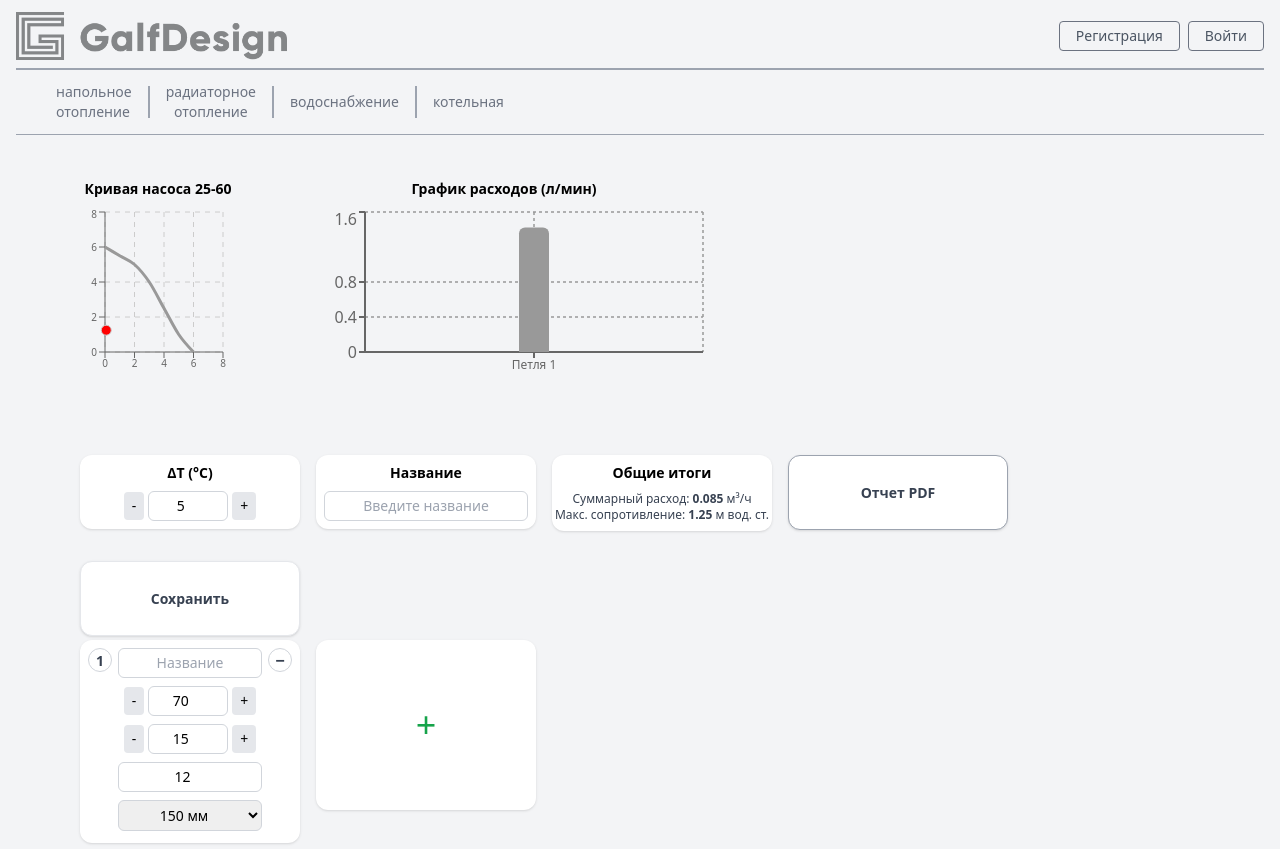
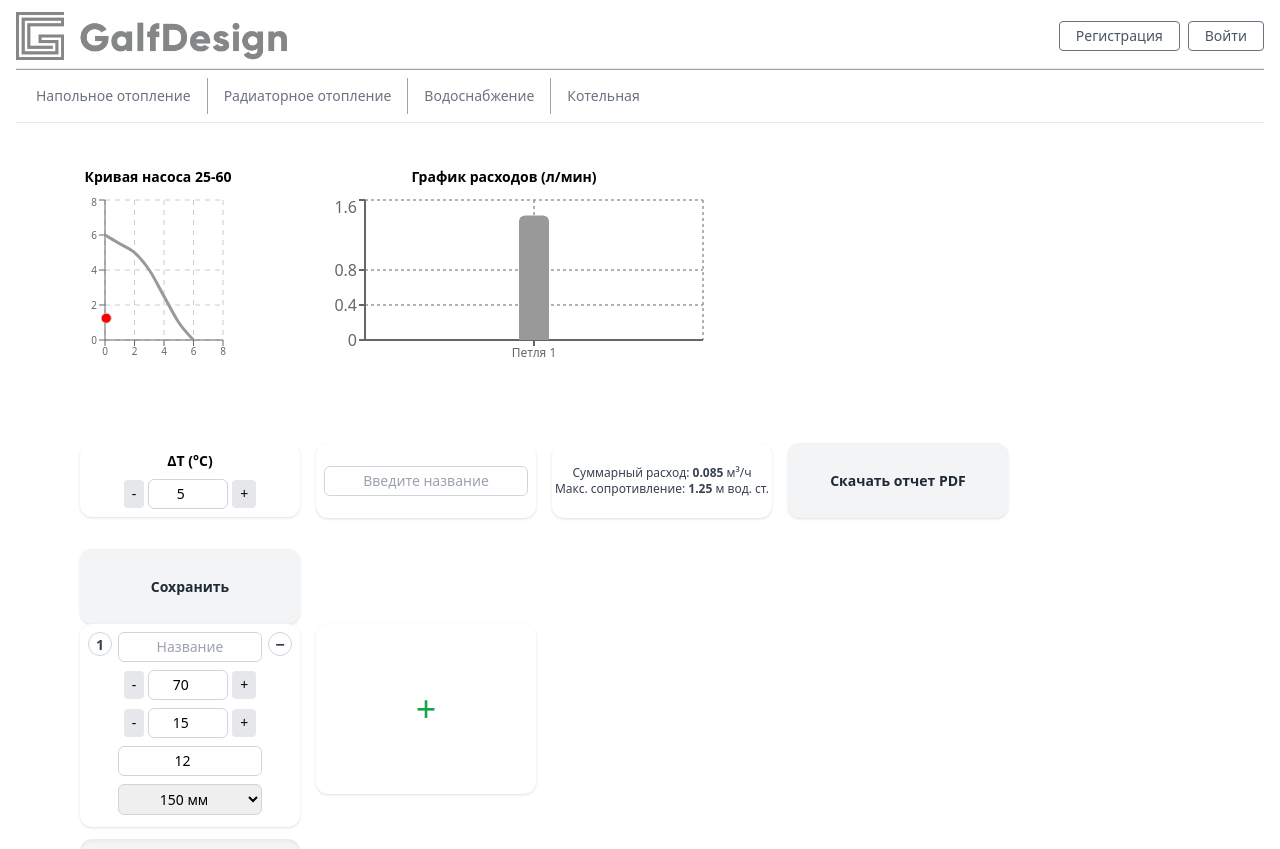
Before and after one commit to Vanequal/calculator, a React (Create React App) app: page / in a window 1280 px wide. Shown: the top 849 px of the page. Built offline with nearby package versions, Linux system fonts and the light colour scheme.

Commit message:
layout fix

```diff
--- a/src/App.js
+++ b/src/App.js
@@ -35,7 +35,7 @@ const App = () => {
 
   return (
     <Router>
-      <div className="min-h-screen bg-gray-100">
+      <div className="min-h-screen">
         <Header />
         <AuthModal />
         <AwaitingConfirmationModal />
--- a/src/components/Header.js
+++ b/src/components/Header.js
@@ -17,7 +17,6 @@ const Header = () => {
           <div className="flex items-center gap-3">
             <img src={Logo} alt="Logo" className="w-15 h-12" />
           </div>
-
           <div className="flex gap-2 items-center">
             {user ? (
               <>
@@ -63,23 +62,24 @@ const Header = () => {
         </div>
 
         <div className="relative w-full">
-          <div className="h-[1.5px] bg-gray-400 w-full mb-1" />
+          <hr className="h-[1.5px] w-full bg-gray-400" />
 
-          <div className="flex items-center text-sm text-gray-500 space-x-4 pl-[40px] py-2">
-            <span className="lowercase cursor-pointer" onClick={() => navigate("/")}>напольное<br />отопление</span>
+          <div className="flex items-center text-sm text-gray-500 space-x-4 pl-5 py-2">
+            <span className="cursor-pointer" onClick={() => navigate("/")}>Напольное отопление</span>
 
-            <div className="h-8 w-[2px] bg-gray-400" />
-            <span className="text-center">радиаторное<br />отопление</span>
+            <div className="w-px h-9 bg-gray-400" />
+            <span className="text-center">Радиаторное отопление</span>
 
-            <div className="h-8 w-[2px] bg-gray-400" />
-            <span className="text-center">водоснабжение</span>
+            <div className="w-px h-9 bg-gray-400" />
+            <span className="text-center">Водоснабжение</span>
 
-            <div className="h-8 w-[2px] bg-gray-400" />
-            <span className="text-center">котельная</span>
+            <div className="w-px h-9 bg-gray-400" />
+            <span className="text-center">Котельная</span>
           </div>
 
-          <div className="h-[1.5px] bg-gray-400 w-full mt-1" />
+          <hr className="h-[1.5px] w-full bg-gray-400" />
         </div>
+
       </div>
     </header>
   );
--- a/src/components/LoopCardList.js
+++ b/src/components/LoopCardList.js
@@ -296,10 +296,9 @@ const LoopCardList = () => {
                 <FlowRateChartCard data={results} />
             </div>
 
-            <div className="flex flex-wrap justify-center sm:justify-start gap-4 items-start mb-1 ml-8">
+            <div className="flex flex-wrap justify-center sm:justify-start gap-4 items-start ml-8">
                 <TempDeltaCard value={deltaT} onChange={setDeltaT} />
-                <div className="bg-white shadow rounded-xl p-2 w-full max-w-[220px]">
-                    <div className="text-sm font-semibold text-center mb-2">Название</div>
+                <div className="bg-white shadow rounded-xl p-2 w-full max-w-[220px] h-[75px] flex items-center justify-center">
                     <input
                         type="text"
                         placeholder="Введите название"
@@ -308,10 +307,13 @@ const LoopCardList = () => {
                         className="border border-gray-300 rounded-md p-1 text-sm w-full text-center"
                     />
                 </div>
-                <div className="bg-white shadow rounded-xl py-2 w-full max-w-[220px]">
-                    <div className="text-sm font-semibold text-center mb-2">{projectName || 'Общие итоги'}</div>
-                    <div className="text-xs text-gray-700 text-center">Суммарный расход: <b>{totalFlow.toFixed(3)}</b> м³/ч</div>
-                    <div className="text-xs text-gray-700 text-center">Макс. сопротивление: <b>{maxHead.toFixed(2)}</b> м вод. ст.</div>
+                <div className="bg-white shadow rounded-xl w-full max-w-[220px] h-[75px] flex flex-col items-center justify-center">
+                    <div className="text-xs text-gray-700 text-center">
+                        Суммарный расход: <b>{totalFlow.toFixed(3)}</b> м³/ч
+                    </div>
+                    <div className="text-xs text-gray-700 text-center">
+                        Макс. сопротивление: <b>{maxHead.toFixed(2)}</b> м вод. ст.
+                    </div>
                 </div>
 
                 <button
@@ -325,14 +327,15 @@ const LoopCardList = () => {
                             projectName,
                         })
                     }
-                    className="bg-white border border-gray-400 text-gray-700 font-semibold text-sm rounded-xl px-4 py-3 w-full max-w-[220px] min-h-[75px] flex items-center justify-center transition duration-200 hover:border-blue-500 hover:bg-blue-100 hover:text-blue-600 shadow"
+                    className="bg-gray-100 text-gray-800 font-semibold text-sm rounded-xl px-4 py-3 w-full max-w-[220px] min-h-[75px] flex items-center justify-center transition duration-200 hover:bg-gray-200 shadow"
                 >
-                    Отчет PDF
+                    Скачать отчет PDF
                 </button>
+
 
                 <button
                     onClick={() => setShowSaveModal(true)}
-                    className="bg-white border text-gray-700 font-semibold text-sm rounded-xl px-4 py-3 w-full max-w-[220px] min-h-[75px] flex items-center justify-center transition duration-200 shadow"
+                    className="bg-gray-100 text-gray-800 font-semibold text-sm rounded-xl px-4 py-3 w-full max-w-[220px] min-h-[75px] flex items-center justify-center transition duration-200 hover:bg-gray-200 shadow"
                 >
                     Сохранить
                 </button>
@@ -340,7 +343,7 @@ const LoopCardList = () => {
             </div>
 
 
-            <div className="flex flex-wrap justify-center sm:justify-start gap-4 mb-6 ml-8">
+            <div className="flex flex-wrap justify-center sm:justify-start gap-4 mb-3 ml-8">
                 {cards.map((card, index) => (
                     <LoopCard key={index} index={index} data={card} updateData={updateCard} removeData={removeCard} />
                 ))}
```
